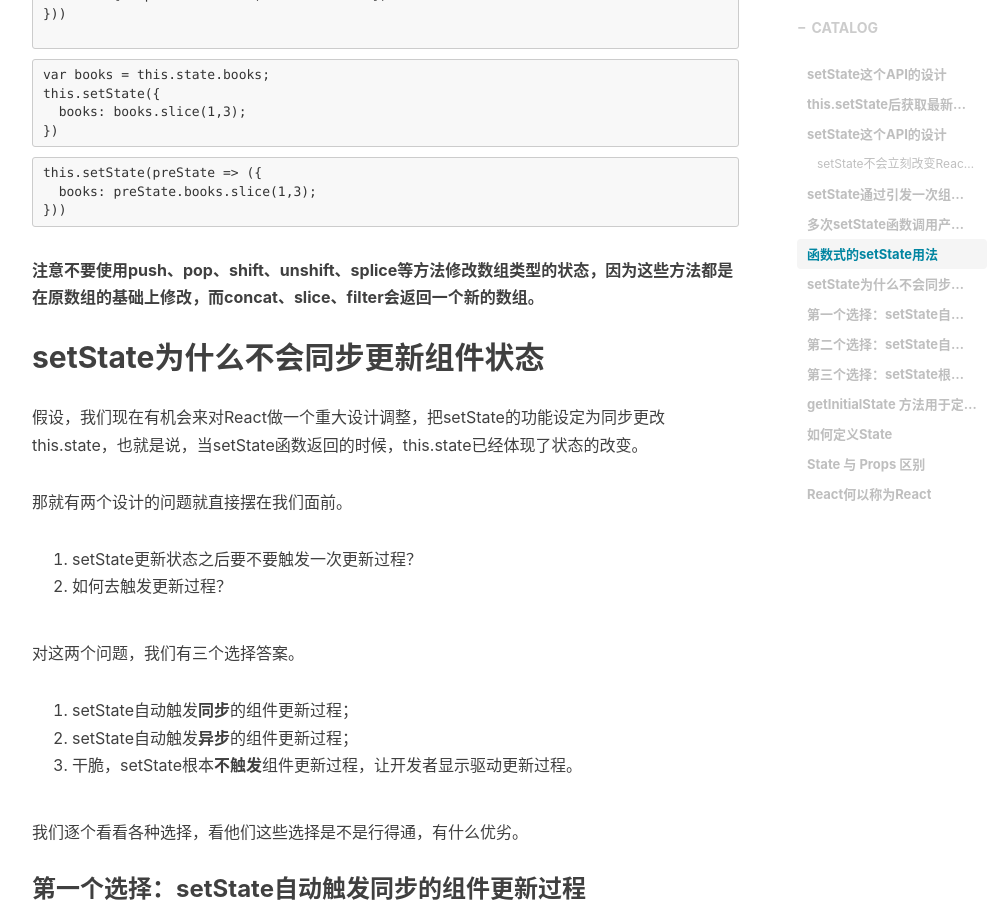
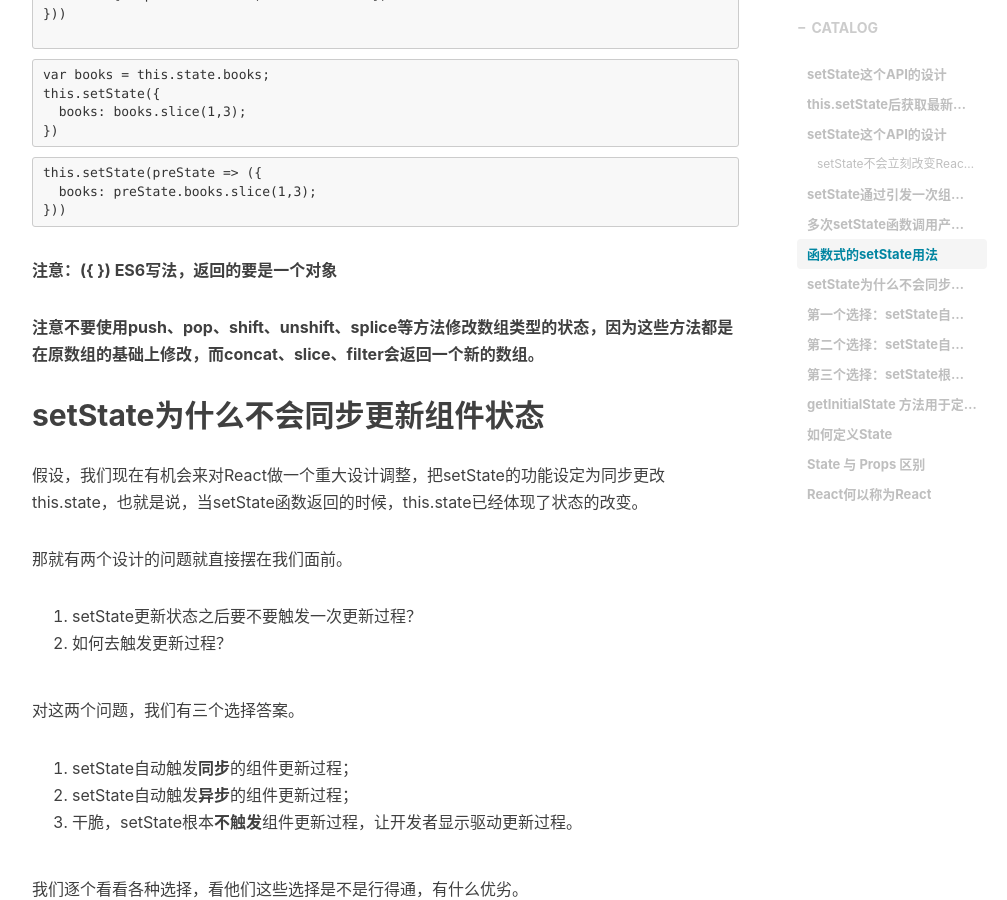
Before and after one commit to stephen-mi/QinZhen001.github.io, a Jekyll site: the page built from _posts/2018-03-11-react中this.setState-myblog.markdown, in a window 1280 px wide and 900 px high, scrolled down 6729 px. Shown: the whole window, without its empty margins (233-1240 px from the left). Built offline with Jekyll 4.4.1, drawn with Linux system fonts in a browser that asks for light colours; nearby versions of some CDN libraries; comment, search, counter and statistics services are not loaded.

Commit message:
qz commir

````diff
--- a/_posts/2018-03-11-react中this.setState-myblog.markdown
+++ b/_posts/2018-03-11-react中this.setState-myblog.markdown
@@ -236,6 +236,10 @@
 }))
 ```
 
+**注意：({ }) ES6写法，返回的要是一个对象**
+
+
+
 **注意不要使用push、pop、shift、unshift、splice等方法修改数组类型的状态，因为这些方法都是在原数组的基础上修改，而concat、slice、filter会返回一个新的数组。**
 
 
````
